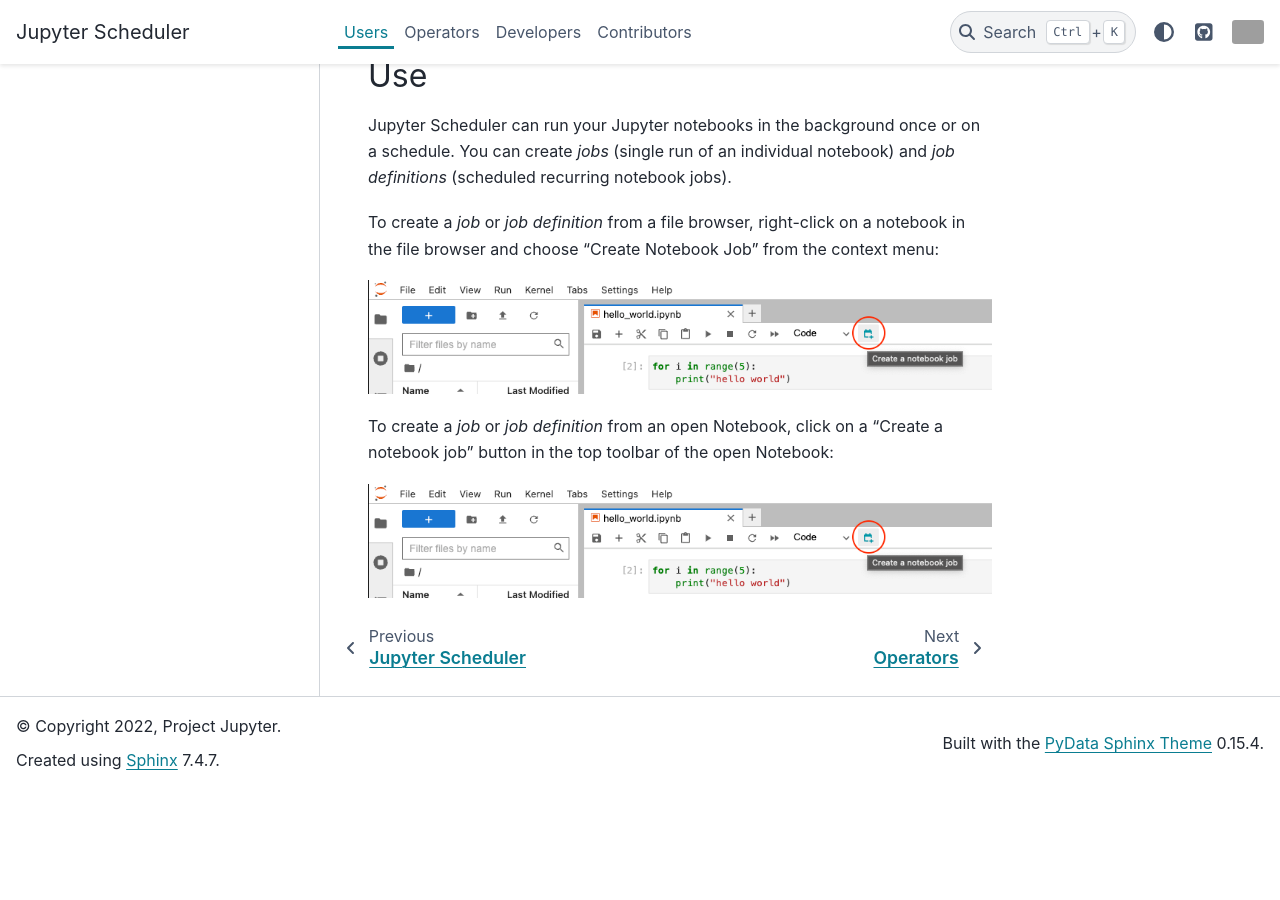
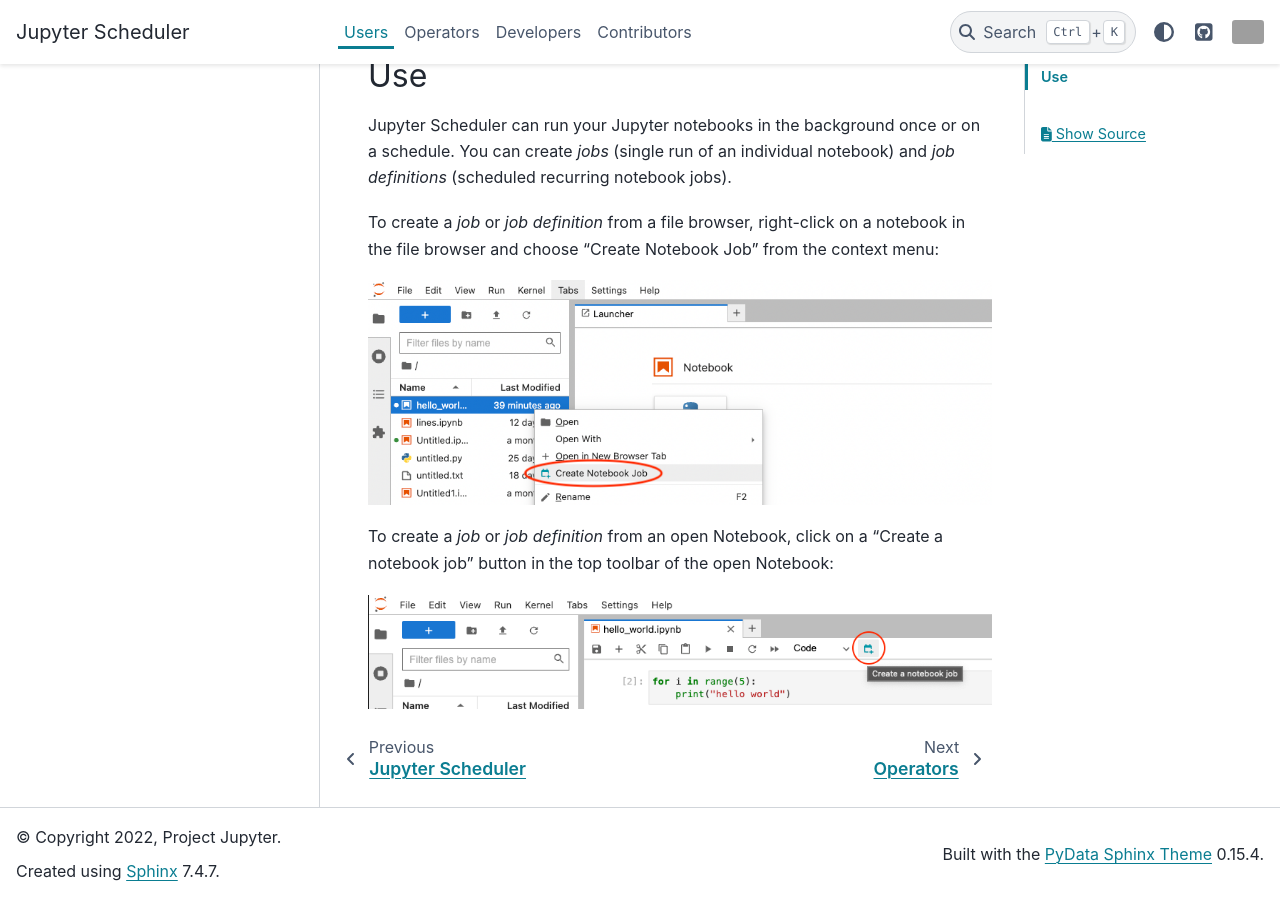
Before and after one commit to jupyter-server/jupyter-scheduler, a Sphinx documentation site: the page built from docs/users/index.md, in a window 1280 px wide and 900 px high, scrolled down 659 px. Built offline with Sphinx 7.4.7 and the PyData theme 0.15.4, drawn with Linux system fonts in a browser that asks for light colours; before the commit the page ends 1449 px from its top, so only the background shows below that; grey boxes are pictures that could not be loaded.

Commit message:
fix filebrowser screenshot

```diff
--- a/docs/users/index.md
+++ b/docs/users/index.md
@@ -28,7 +28,7 @@
 
 To create a *job* or *job definition* from a file browser, right-click on a notebook in the file browser and choose “Create Notebook Job” from the context menu:
 
-![“Create Notebook Job” button in the file browser context menu](create_job_from_notebook.png)
+![“Create Notebook Job” button in the file browser context menu](create_job_from_filebrowser.png)
 
 To create a *job* or *job definition* from an open Notebook, click on a “Create a notebook job” button in the top toolbar of the open Notebook:
 
```
